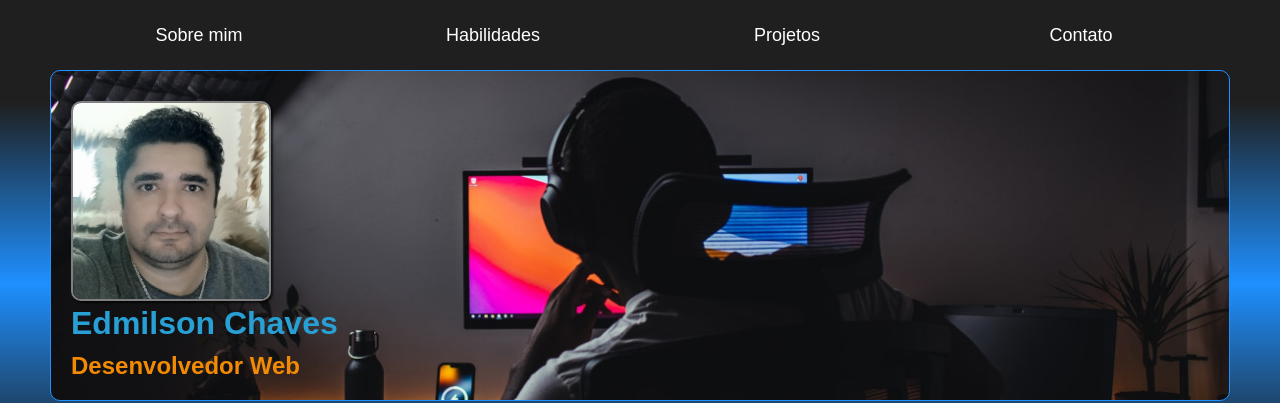
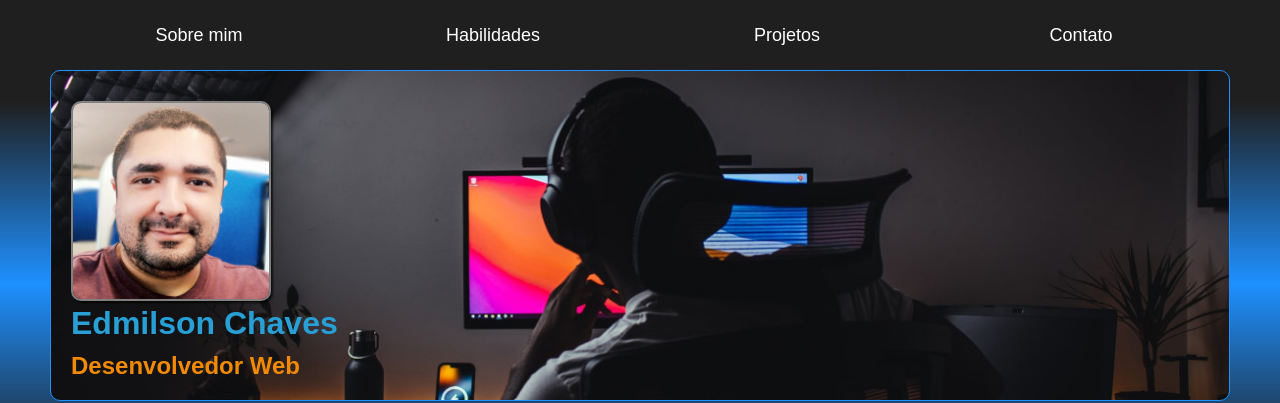
Before and after one commit to edmilsonchaves/portfolio, a plain HTML site: page index.html in a window 1280 px wide. Shown: the top 403 px of the page. Drawn offline with Linux system fonts and the light colour scheme.

Commit message:
change profile picture

```diff
--- a/index.html
+++ b/index.html
@@ -40,7 +40,7 @@
         <div class="background">
             <header>
                 <div class="img">
-                    <img src="./img/profile.jpg" alt="imagem perfil">
+                    <img src="./img/profile01.jpg" alt="imagem perfil">
                 </div>
                 <h1>Edmilson Chaves</h1>
                 <h2>Desenvolvedor Web</h2>
```
Also changed, not shown: img/profile01.jpg (added).
